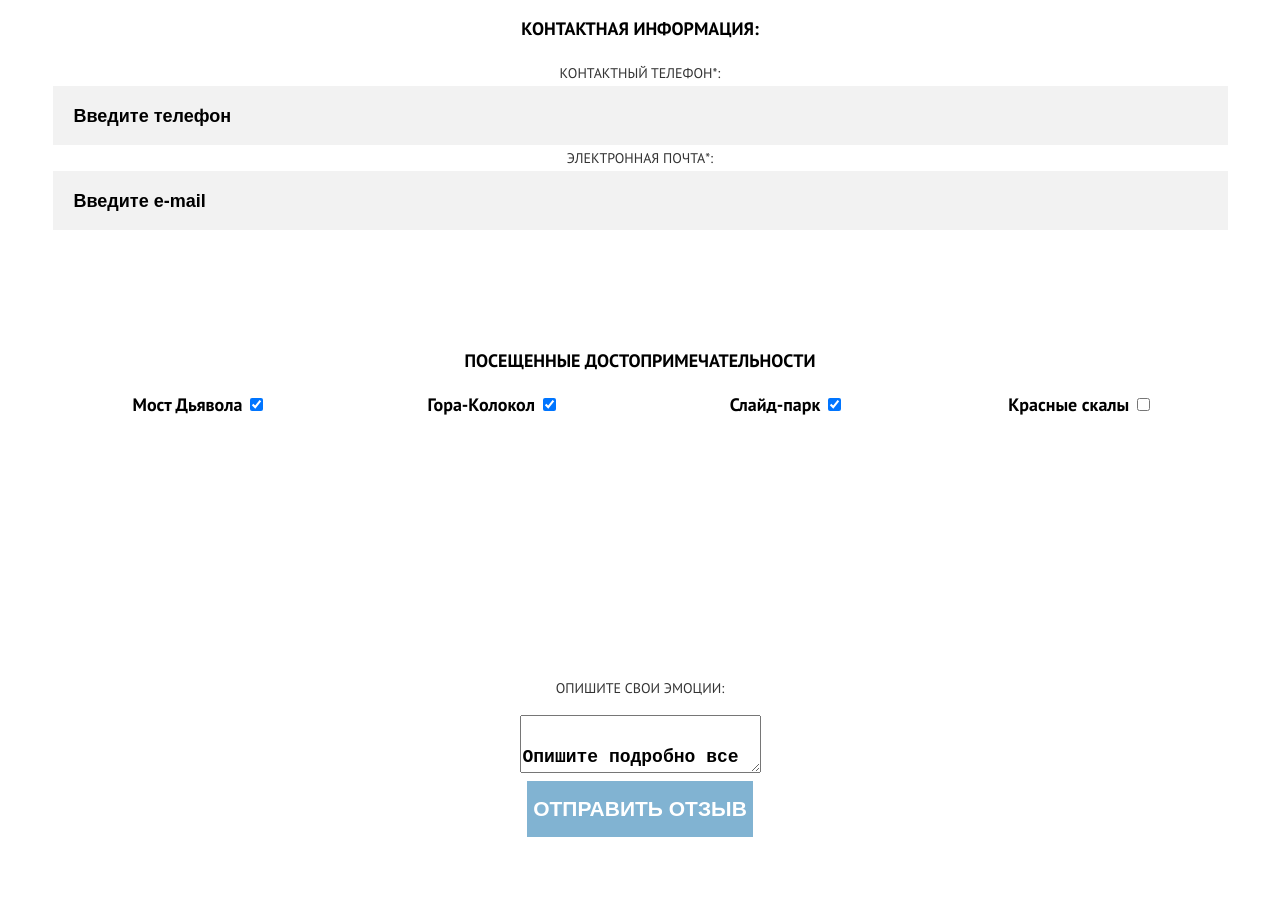
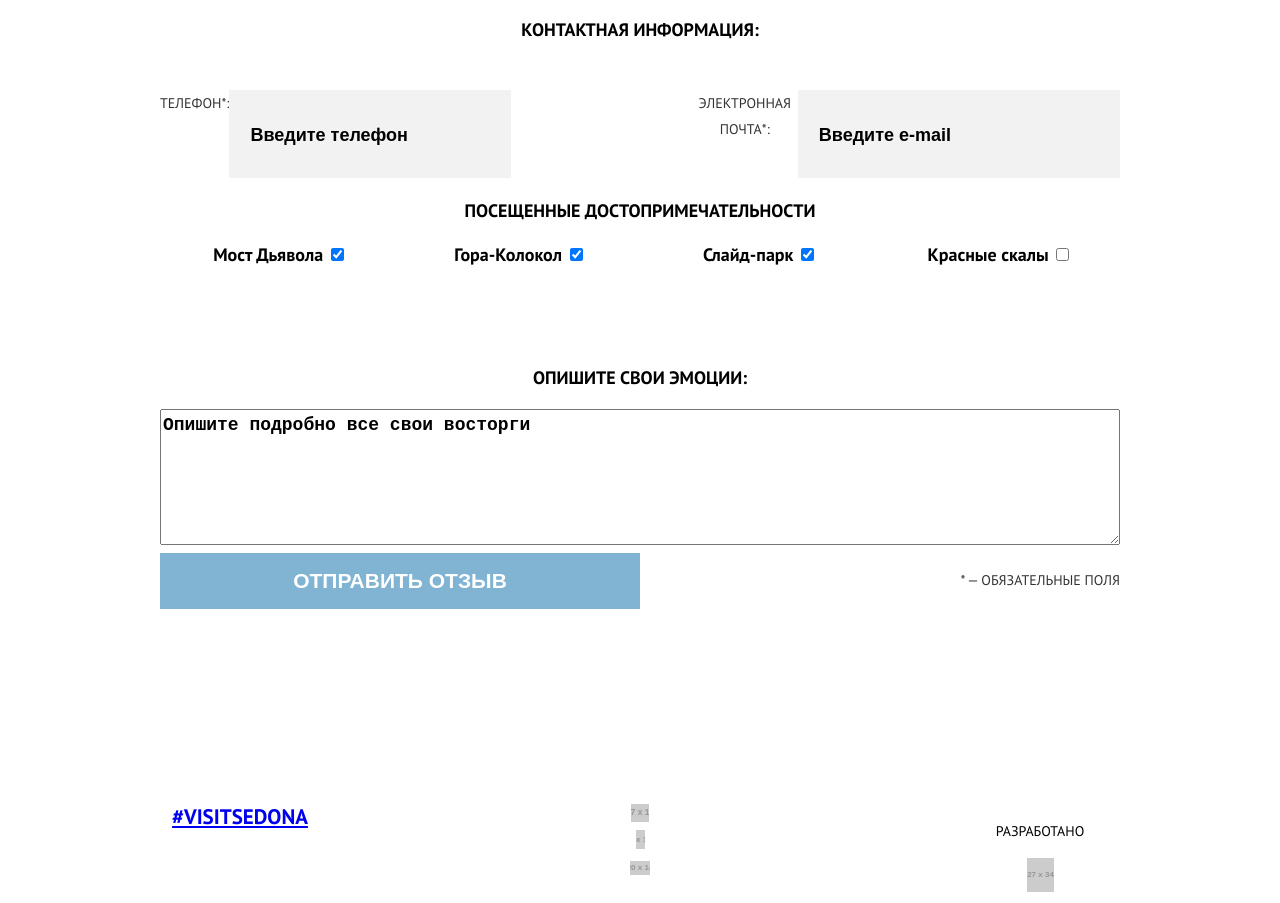
Before and after one commit to Ranyar/98669-sedona-22, a website: page source/form.html in a window 1280 px wide. Shown: the part 1052-1955 px from the top of the page. Drawn offline with nearby package versions, Linux system fonts and the light colour scheme; files that its build step writes are made by us from their sources; placeholder pictures from the web are drawn by us.

Commit message:
Адаптивная сетка страницы формы

```diff
--- a/source/form.html
+++ b/source/form.html
@@ -2,6 +2,7 @@
 <html lang="ru">
   <head>
     <meta charset="utf-8">
+    <meta name="viewport" content="width=device-width, initial-scale=1">
     <title>Седона - форма отзыва</title>
     <link rel="stylesheet" href="css/style.css">
   </head>
@@ -61,8 +62,8 @@
           </fieldset>
           <fieldset class="feedback__fieldset contacts">
             <p class="feedback__legend">Контактная информация:</p>
-            <div class="contacts__wrapper">
-              <label for="phone-field">Контактный телефон*:</label>
+            <div class="contacts__wrapper contacts__wrapper--phone-phield">
+              <label for="phone-field"><span>Контактный </span>телефон*:</label>
               <input class="feedback__input feedback__input--text feedback__input--iconed feedback__input--phone" type="tel" name="phone" id="phone-field" placeholder="Введите телефон" required>
             </div>
             <div class="contacts__wrapper">
@@ -109,14 +110,16 @@
             </ul>
           </fieldset>
           <fieldset class="feedback__fieldset emotions">
-            <p>Опишите свои эмоции:</p>
+            <p class="feedback__legend">Опишите свои эмоции:</p>
             <div class="emotions-wrapper">
               <label for="describe-emotions"></label>
-              <textarea class="emotions__field" name="describe-emotions" id="describe-emotions" placeholder="">
-                Опишите подробно все свои восторги
+              <textarea class="emotions__field" name="describe-emotions" id="describe-emotions" placeholder="" rows="5">Опишите подробно все свои восторги
               </textarea>
             </div>
-            <button class="button" type="submit">Отправить отзыв</button>
+            <div class="emotions__submit-wrapper">
+              <button class="button emotions__button" type="submit">Отправить отзыв</button>
+              <p class="emotions-required">* — обязательные поля</p>
+            </div>
           </fieldset>
         </form>
       </section>
--- a/source/less/blocks/attractions.less
+++ b/source/less/blocks/attractions.less
@@ -10,14 +10,26 @@
   list-style: none;
   margin: 0;
   padding: 0;
+
+  @media (min-width: @tablet-width) {
+    display: flex;
+    justify-content: space-around;
+    flex-wrap: wrap;
+  }
+
   @media (min-width: @desktop-width) {
     display: flex;
+    justify-content: space-around;
   }
 }
 
 .attractions__item {
+  @media (min-width: @tablet-width) {
+    flex-basis: 324px;
+  }
+
   @media (min-width: @desktop-width) {
-    flex-basis: 25%;
+    flex-basis: 240px;
   }
 }
 
--- a/source/less/blocks/contacts.less
+++ b/source/less/blocks/contacts.less
@@ -5,3 +5,24 @@
     grid-row-start: 2;
   }
 }
+
+@media (min-width: @desktop-width) {
+  .contacts {
+    display: flex;
+    flex-wrap: wrap;
+    justify-content: space-between;
+  }
+
+  .contacts .feedback__legend {
+    min-width: 100%;
+  }
+
+  .contacts__wrapper {
+    display: flex;
+    justify-content: space-around;
+  }
+
+  .contacts__wrapper--phone-phield span {
+    .visually-hidden;
+  }
+}
--- a/source/less/blocks/emotions.less
+++ b/source/less/blocks/emotions.less
@@ -1,5 +1,5 @@
-@media (min-width: @tablet-width), (min-width: @desktop-width) {
-  .emotions {
+.emotions {
+  @media (min-width: @tablet-width), (min-width: @desktop-width) {
     grid-column-start: 1;
     grid-column-end: 3;
     grid-row-start: 4;
@@ -10,4 +10,57 @@
   .font(18px; 700);
   text-transform: none;
   color: @text-color-main;
+  padding: 2px;
+
+  @media (max-width: @mobile-width-only) {
+    width: 273px;
+  }
+
+  @media (min-width: @tablet-width) {
+    width: 642px;
+  }
+
+  @media (min-width: @desktop-width) {
+    width: 954px;
+  }
 }
+
+.emotions-wrapper {
+  @media (min-width: @tablet-width) {
+    width: 648px;
+  }
+
+  @media (min-width: @desktop-width) {
+    width: 960px;
+  }
+}
+
+.emotions__submit-wrapper {
+  @media (min-width: @tablet-width), (min-width: @desktop-width) {
+    display: flex;
+    justify-content: space-between;
+  }
+}
+
+.emotions__button {
+  @media (max-width: @mobile-width-only) {
+    width: 280px;
+    margin: 0;
+  }
+
+  @media (min-width: @tablet-width) {
+    width: 324px;
+    margin: 0;
+  }
+
+  @media (min-width: @desktop-width) {
+    width: 480px;
+    margin: 0;
+  }
+}
+
+.emotions-required {
+  @media (max-width: @mobile-width-only) {
+    .visually-hidden;
+  }
+}
--- a/source/less/blocks/feedback.less
+++ b/source/less/blocks/feedback.less
@@ -1,13 +1,35 @@
 .feedback {
   padding-top: 35px;
   padding-bottom: 25px;
+
+  @media (max-width: @mobile-width-only) {
+    width: 280px;
+  }
+
+  @media (min-width: @tablet-width) {
+    width: 648px;
+    margin: auto;
+  }
+
+  @media (min-width: @desktop-width) {
+    width: 960px;
+    margin: auto;
+  }
 }
 
-@media (min-width: @tablet-width), (min-width: @desktop-width) {
+@media (min-width: @tablet-width) {
   .feedback__form {
     display: grid;
     grid-template-columns: 1fr 1fr;
-    grid-template-rows: 1fr 1fr 1fr 1fr;
+    grid-template-rows: 339px 278px 167px 396px;
+  }
+}
+
+@media (min-width: @desktop-width) {
+  .feedback__form {
+    display: grid;
+    grid-template-columns: 1fr 1fr;
+    grid-template-rows: 339px 181px 167px 396px;
   }
 }
 
@@ -24,6 +46,8 @@
 
 .feedback__fieldset {
   border: none;
+  padding: 0;
+  margin: 0;
 }
 
 .feedback__legend {
```
